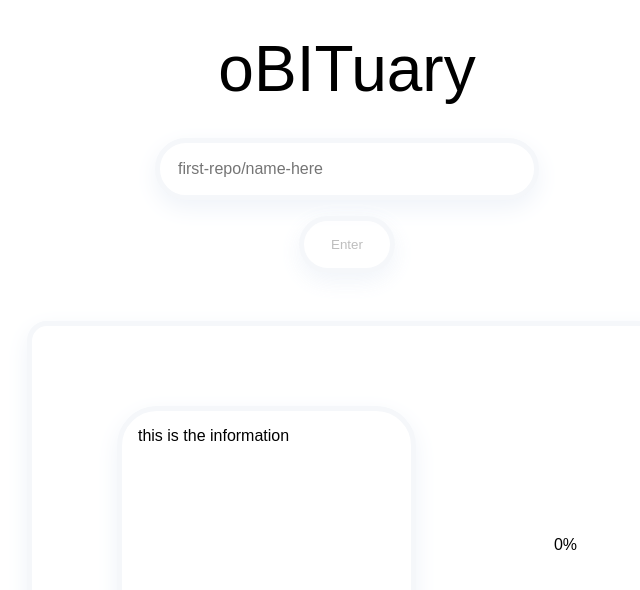
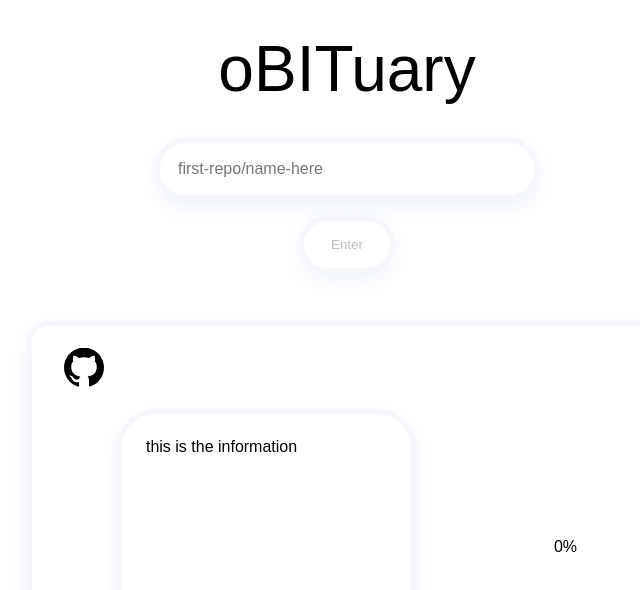
Before and after one commit to AryPat/repoDiff, a React (Vite) app in the folder frontend/: page / in a window 1280 px wide. Shown: the top 590 px of the page, without its empty margins (293-933 px from the left). Built offline with nearby package versions, Linux system fonts and the light colour scheme; a web font is replaced by a local one.

Commit message:
basic card info done [title with logo]

```diff
--- a/frontend/src/App.jsx
+++ b/frontend/src/App.jsx
@@ -1,7 +1,8 @@
 import React, { useState, useEffect } from "react";
 import styled from "styled-components";
-import Typist from 'react-typist'
+import Typist from "react-typist";
 import "./App.css";
+import github from "./icons/github.svg";
 
 const Container = styled.div`
   display: flex;
@@ -89,11 +90,10 @@ const CardInfo = styled.div`
   flex-direction: row;
   justify-content: space-around;
   align-items: center;
-
 `;
 
 const Info = styled.div`
-  width:50%;
+  width: 50%;
   height: 90%;
 
   background: #ffffff;
@@ -101,8 +101,7 @@ const Info = styled.div`
   box-sizing: border-box;
   box-shadow: 0px 8px 24px #eff3f9;
   border-radius: 40px;
-  padding: 1rem;
-
+  padding: 1.5rem;
 `;
 
 const Number = styled.div`
@@ -120,11 +119,11 @@ export default function App() {
     first.length
       ? (document.getElementById("buttonControl").disabled = false)
       : (document.getElementById("buttonControl").disabled = true);
-  }, [result, percentage]);
+  }, [result, percentage, first]);
 
   return (
     <Container>
-      <Typist cursor={{show: false}}  ms={5000} avgTypingSpeed={30000}>
+      <Typist cursor={{ show: false }} ms={5000} avgTypingSpeed={30000}>
         <Title>oBITuary</Title>
       </Typist>
 
@@ -137,19 +136,30 @@ export default function App() {
             onChange={(e) => setFirst(e.target?.value)}
           ></input>
         </First>
-        <Enter enabled id="buttonControl" onClick={()=>{console.log("TODO")}}>
+        <Enter
+          enabled
+          id="buttonControl"
+          onClick={() => {
+            console.log("TODO");
+          }}
+        >
           Enter
         </Enter>
       </Buttons>
 
       <CardContainer>
-        <h3 style={{fontSize: '1.5rem', paddingLeft: '1rem'}}>{first}</h3>
+        <div style={{ display: "flex", flexDirection: "row", alignItems: 'center', justifyContent: 'flex-start', paddingLeft: '1rem', height: '17%'}}>
+          <a href={first} target="__blank">
+            <img style={{transform: 'translateY(0.1rem)'}} src={github} alt="logo" width="40rem" class="space" />
+          </a>
+          <h3 style={{ fontSize: "1.5rem", paddingLeft: "1rem" }}>{first}</h3>
+        </div>
+
         <CardInfo>
           <Info>this is the information</Info>
           <number>{percentage}%</number>
         </CardInfo>
       </CardContainer>
-
     </Container>
   );
 }
```
Also changed, not shown: frontend/src/icons/github.svg (added).
